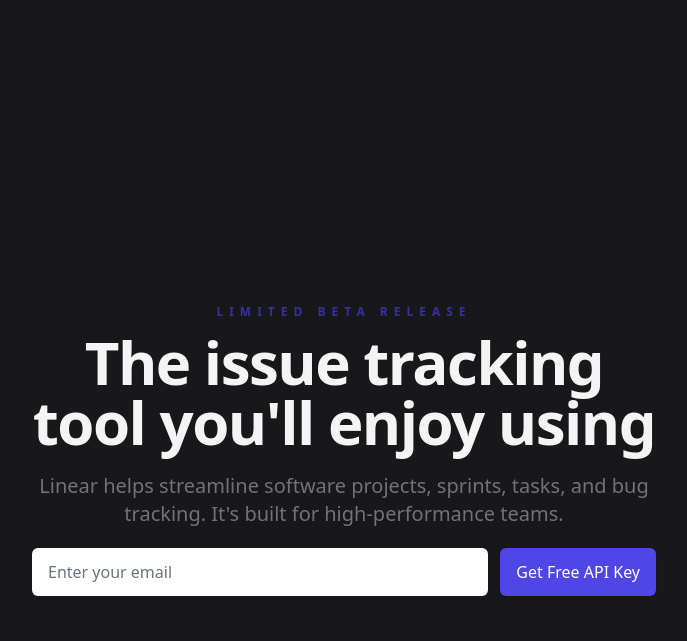
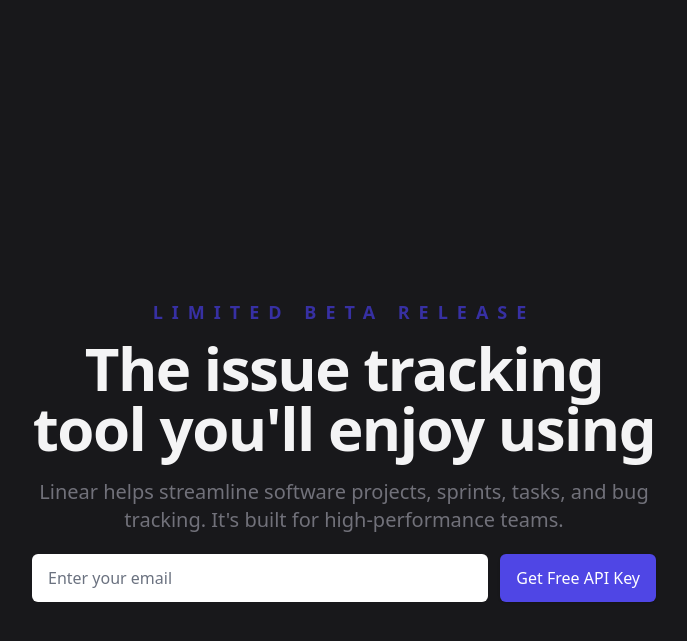
Before and after one commit to nathanclevenger/waitlist, a Jekyll site: the page built from README.md, in a window 1280 px wide. Shown: the top 641 px of the page, without its empty margins (296-983 px from the left). Built offline with Jekyll 4.4.1, drawn with Linux system fonts in a browser that asks for light colours; nearby versions of some CDN libraries; our own code applies the rules of GitHub Pages for plain Markdown files.

Commit message:
Update default.html

```diff
--- a/_layouts/default.html
+++ b/_layouts/default.html
@@ -19,7 +19,7 @@
 <body class="flex h-screen bg-zinc-900">
   <div class="m-auto max-w-md px-4 sm:px-6 sm:max-w-xl md:max-w-2xl">
     <div class="text-center">
-      <h3 class="text-lg font-bold tracking-[.5em] text-theme-800 sm:text-sm md:text-xs">LIMITED BETA RELEASE</h3>
+      <h3 class="text-xs font-bold tracking-[.5em] text-theme-800 sm:text-sm md:text-lg">LIMITED BETA RELEASE</h3>
       <h1 class="mt-3 text-4xl font-bold tracking-tight text-zinc-100 sm:text-5xl md:text-6xl">
        The issue tracking tool <wbr/>you'll enjoy using
       </h1>
```
